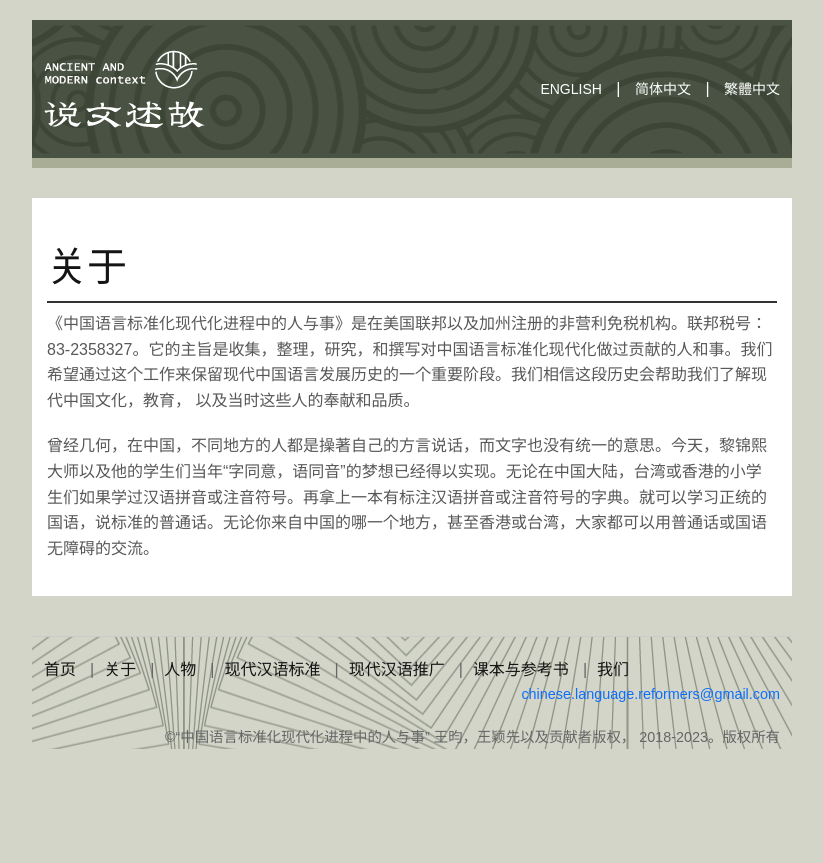
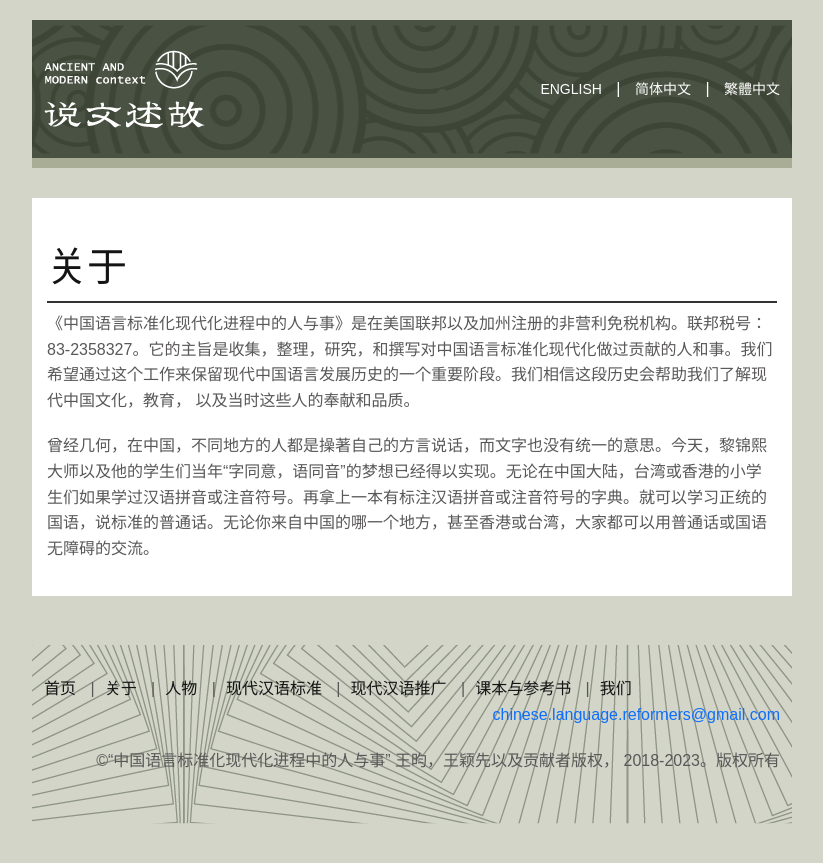
Before and after one commit to clangreformers/clangreformers.github.io, a Jekyll site: the page built from about-cn.md, in a window 1280 px wide. Shown: the top 863 px of the page, without its empty margins (228-1051 px from the left). Built offline with Jekyll 4.4.1, drawn with Linux system fonts in a browser that asks for light colours.

Commit message:
try out new style

```diff
--- a/assets/css/main.css
+++ b/assets/css/main.css
@@ -87,11 +87,8 @@
 }
 
 footer {
-  margin-top: 40px;
-  border-top: 1px solid #ccc;
-  padding-top: 20px;
-  font-size: 0.9em;
-  color: #666;
+  position: relative;
+  padding: 50px 0px;
   background-image: url("/assets/images/footer.png");
   background-repeat: repeat-x;
   background-position: center center; }
```
